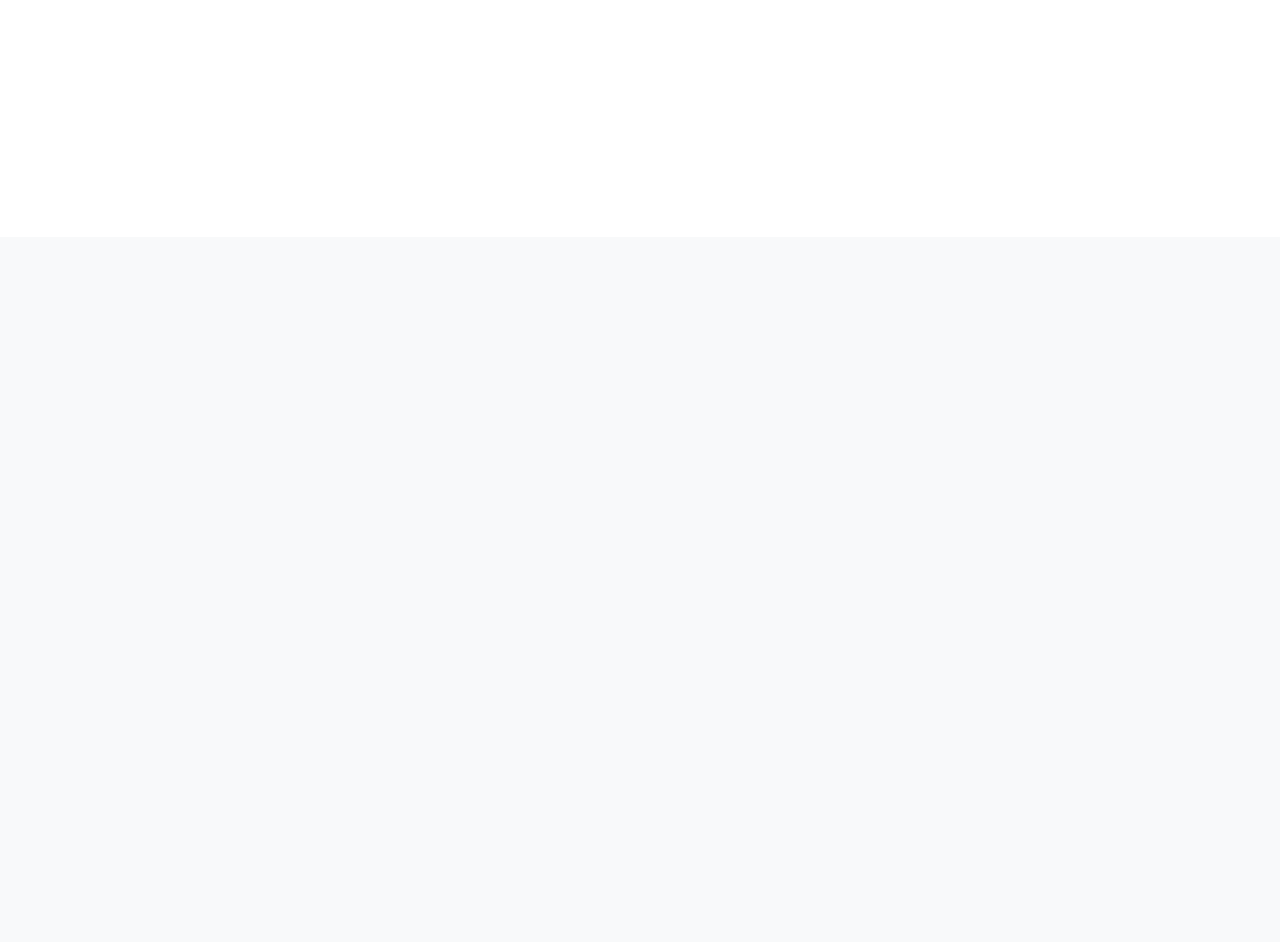
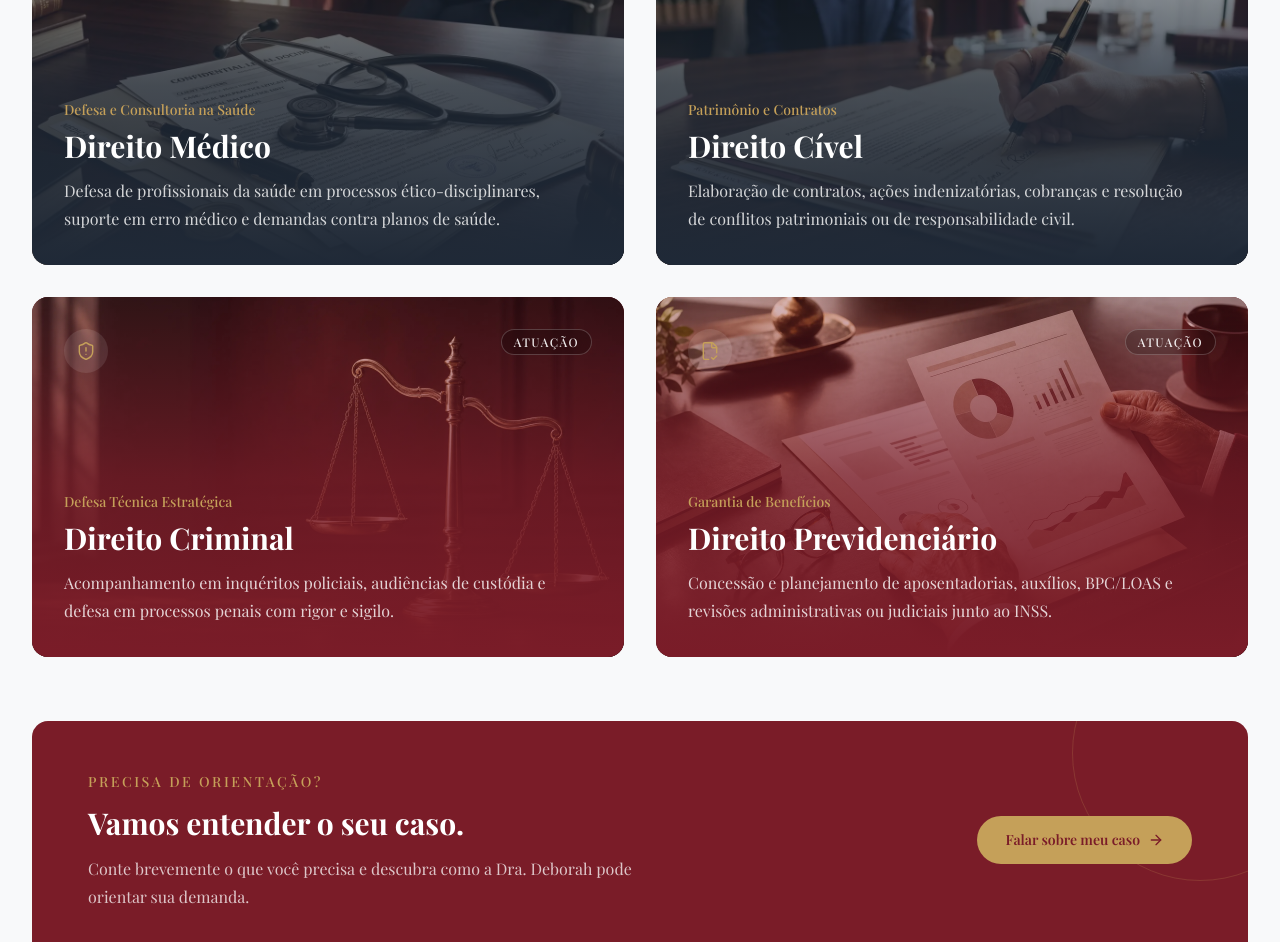
Before and after one commit to Ovidiojcf/deborah-tapajos-lp, a Next.js app: page / in a window 1280 px wide. Shown: the part 1300-2242 px from the top of the page. Before the commit the page ends 1537 px from the top, so only its background shows below. Built offline with nearby package versions, Linux system fonts and the light colour scheme; a web font is replaced by a local one.

Commit message:
feat(services): implement practice areas bento grid component

```diff
--- a/app/page.tsx
+++ b/app/page.tsx
@@ -1,5 +1,6 @@
 import { Header } from "@/components/layout/header";
 import { Hero } from "@/components/landing/hero";
+import { Services } from "@/components/landing/services";
 
 /* URL temporária para testes do CTA */
 const WHATSAPP_URL =
@@ -9,7 +10,8 @@ export default function Home() {
   return (
     <div className="min-h-screen bg-white">
       <Header whatsappUrl={WHATSAPP_URL} />
-      <Hero whatsappUrl={WHATSAPP_URL} ></Hero>
+      <Hero whatsappUrl={WHATSAPP_URL}></Hero>
+      <Services whatsappUrl={WHATSAPP_URL} />
       <main className="flex min-h-[calc(100vh-4rem)] items-center justify-center px-4">
         <section className="text-center">
           <span className="text-sm font-medium uppercase tracking-widest text-gold-accent">
--- /dev/null
+++ b/components/landing/services.tsx
@@ -0,0 +1,207 @@
+import Image from "next/image";
+import {
+  ArrowRight,
+  FileCheck2,
+  Scale,
+  ShieldAlert,
+  Stethoscope,
+} from "lucide-react";
+
+type PracticeArea = {
+  id: string;
+  title: string;
+  subtitle: string;
+  description: string;
+  icon: React.ElementType;
+  imagePath: string;
+  badge: string;
+  featured: boolean;
+  gridSpan: string;
+};
+
+type ServicesProps = {
+  whatsappUrl: string;
+};
+
+const practiceAreasData: PracticeArea[] = [
+  {
+    id: "direito-medico",
+    title: "Direito Médico",
+    subtitle: "Defesa e Consultoria na Saúde",
+    description:
+      "Defesa de profissionais da saúde em processos ético-disciplinares, suporte em erro médico e demandas contra planos de saúde.",
+    icon: Stethoscope,
+    imagePath: "/direito_medico.webp",
+    badge: "Especialidade",
+    featured: false,
+    gridSpan: "lg:col-span-2 lg:row-span-2",
+  },
+  {
+    id: "direito-civel",
+    title: "Direito Cível",
+    subtitle: "Patrimônio e Contratos",
+    description:
+      "Elaboração de contratos, ações indenizatórias, cobranças e resolução de conflitos patrimoniais ou de responsabilidade civil.",
+    icon: Scale,
+    imagePath: "/direito_civil_consultoria.webp",
+    badge: "Atuação",
+    featured: false,
+    gridSpan: "lg:col-span-2 lg:row-span-2",
+  },
+  {
+    id: "direito-criminal",
+    title: "Direito Criminal",
+    subtitle: "Defesa Técnica Estratégica",
+    description:
+      "Acompanhamento em inquéritos policiais, audiências de custódia e defesa em processos penais com rigor e sigilo.",
+    icon: ShieldAlert,
+    imagePath: "/direito_criminal.webp",
+    badge: "Atuação",
+    featured: true,
+    gridSpan: "md:col-span-2",
+  },
+  {
+    id: "direito-previdenciario",
+    title: "Direito Previdenciário",
+    subtitle: "Garantia de Benefícios",
+    description:
+      "Concessão e planejamento de aposentadorias, auxílios, BPC/LOAS e revisões administrativas ou judiciais junto ao INSS.",
+    icon: FileCheck2,
+    imagePath: "/direito_previdenciario_content.webp",
+    badge: "Atuação",
+    featured: true,
+    gridSpan: "md:col-span-2",
+  },
+];
+
+export function Services({ whatsappUrl }: ServicesProps) {
+  return (
+    <section
+      id="servicos"
+      className="bg-neutral-light py-20 sm:py-24 lg:py-28"
+      aria-labelledby="services-title"
+    >
+      <div className="mx-auto max-w-7xl px-4 sm:px-6 lg:px-8">
+        {/* Section heading */}
+        <div className="mx-auto max-w-2xl text-center">
+          <span className="inline-block text-sm font-medium uppercase tracking-[0.18em] text-gold-accent">
+            Áreas de atuação
+          </span>
+
+          <h2
+            id="services-title"
+            className="mt-4 font-serif text-3xl font-bold leading-tight tracking-tight text-bordeaux-primary sm:text-4xl lg:text-5xl"
+          >
+            Atendimento jurídico para diferentes necessidades
+          </h2>
+
+          <p className="mt-5 text-base leading-7 text-neutral-dark/70 sm:text-lg sm:leading-8">
+            Atuação personalizada e estratégica para orientar você com clareza
+            em cada etapa da sua demanda jurídica.
+          </p>
+        </div>
+
+        {/* Practice areas Grid */}
+        <div className="mt-12 grid grid-cols-1 gap-6 md:grid-cols-2 lg:grid-cols-4 lg:gap-8">
+          {practiceAreasData.map((area) => {
+            const Icon = area.icon;
+
+            return (
+              <article
+                key={area.id}
+                className={`group relative flex flex-col justify-between overflow-hidden rounded-2xl min-h-90 ${area.gridSpan} ${
+                  area.featured ? "bg-bordeaux-primary" : "bg-neutral-dark"
+                }`}
+              >
+                {/* Background image */}
+                <Image
+                  src={area.imagePath}
+                  alt=""
+                  fill
+                  sizes="(max-width: 767px) 100vw, (max-width: 1024px) 50vw, 33vw"
+                  className="object-cover transition-transform duration-500 ease-out group-hover:scale-105"
+                />
+
+                {/* Image overlay */}
+                <div
+                  className={`absolute inset-0 ${
+                    area.featured
+                      ? "bg-linear-to-t from-bordeaux-primary via-bordeaux-primary/80 to-bordeaux-primary/30"
+                      : "bg-linear-to-t from-neutral-dark via-neutral-dark/80 to-neutral-dark/30"
+                  }`}
+                  aria-hidden="true"
+                />
+
+                {/* Card content */}
+                <div className="relative z-10 flex h-full flex-col justify-between p-6 sm:p-7 lg:p-8">
+                  <div className="flex items-start justify-between gap-4">
+                    <div className="flex size-11 shrink-0 items-center justify-center rounded-full bg-white/10 text-gold-accent">
+                      <Icon
+                        className="size-5"
+                        strokeWidth={1.7}
+                        aria-hidden="true"
+                      />
+                    </div>
+
+                    <span className="rounded-full border border-white/20 bg-black/20 px-3 py-1 text-xs font-medium uppercase tracking-[0.12em] text-white/90 backdrop-blur-sm">
+                      {area.badge}
+                    </span>
+                  </div>
+
+                  <div className="mt-8 max-w-xl">
+                    <p className="text-sm font-medium text-gold-accent">
+                      {area.subtitle}
+                    </p>
+
+                    <h3 className="mt-2 font-serif text-2xl font-bold leading-tight text-white sm:text-3xl">
+                      {area.title}
+                    </h3>
+
+                    <p className="mt-3 max-w-lg text-sm leading-6 text-white/80 sm:text-base sm:leading-7">
+                      {area.description}
+                    </p>
+                  </div>
+                </div>
+              </article>
+            );
+          })}
+        </div>
+
+        {/* Conversion CTA */}
+        <div className="relative mt-12 overflow-hidden rounded-2xl bg-bordeaux-primary px-6 py-10 sm:px-10 sm:py-12 lg:mt-16 lg:px-14">
+          {/* Decorative element */}
+          <div
+            className="pointer-events-none absolute -right-20 -top-24 size-64 rounded-full border border-gold-accent/20"
+            aria-hidden="true"
+          />
+
+          <div className="relative z-10 flex flex-col gap-8 lg:flex-row lg:items-center lg:justify-between">
+            <div className="max-w-2xl">
+              <span className="text-sm font-medium uppercase tracking-[0.18em] text-gold-accent">
+                Precisa de orientação?
+              </span>
+
+              <h3 className="mt-3 font-serif text-2xl font-bold leading-tight text-white sm:text-3xl">
+                Vamos entender o seu caso.
+              </h3>
+
+              <p className="mt-3 max-w-xl text-sm leading-6 text-white/75 sm:text-base sm:leading-7">
+                Conte brevemente o que você precisa e descubra como a Dra.
+                Deborah pode orientar sua demanda.
+              </p>
+            </div>
+
+            <a
+              href={whatsappUrl}
+              className="inline-flex h-12 shrink-0 items-center justify-center gap-2 rounded-full bg-gold-accent px-6 text-sm font-semibold text-bordeaux-primary transition-all duration-200 hover:brightness-95 focus-visible:outline-2 focus-visible:outline-offset-2 focus-visible:outline-gold-accent sm:px-7"
+              aria-label="Falar com a Dra. Deborah pelo WhatsApp"
+            >
+              Falar sobre meu caso
+              <ArrowRight className="size-4" aria-hidden="true" />
+            </a>
+          </div>
+        </div>
+      </div>
+    </section>
+  );
+}
```
Also changed, not shown: components/landing/hero.tsx (+5 -5 lines), public/direito_criminal.jpg (deleted), public/direito_criminal.webp (added).
